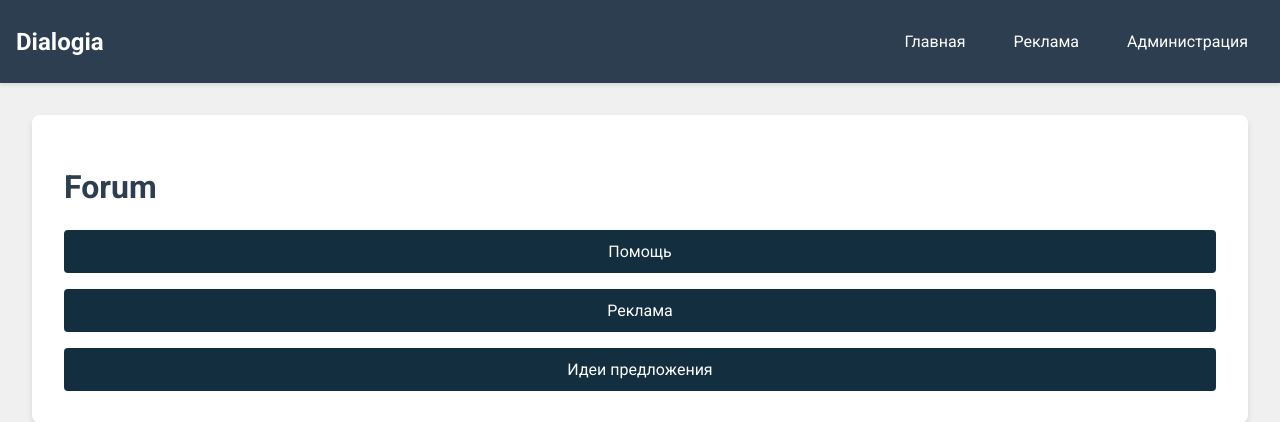
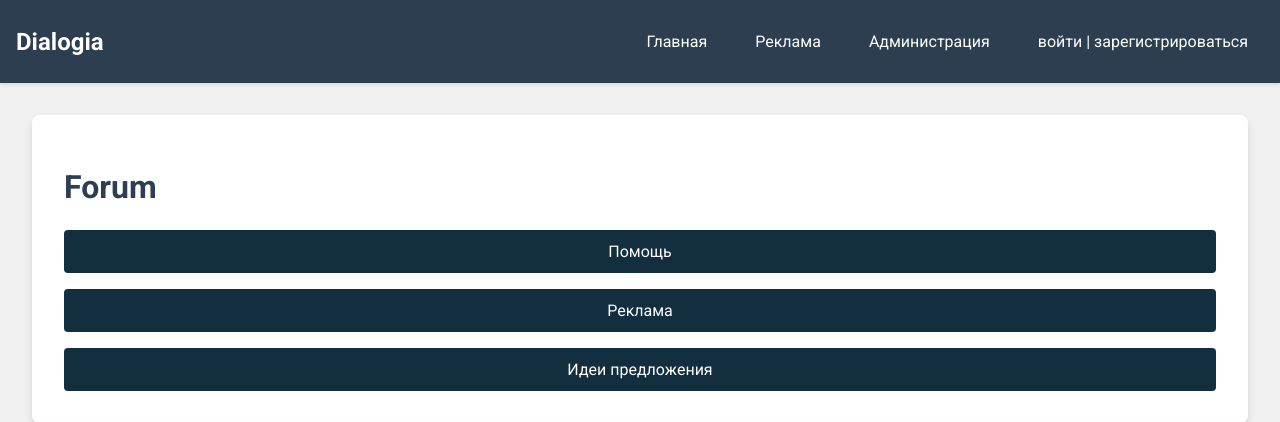
Before and after one commit to RiderMC126/Dialogia, a Flask app: page / in a window 1280 px wide. Shown: the top 422 px of the page. Run offline with Flask 3, Linux system fonts and the light colour scheme.

Commit message:
Add files via upload

```diff
--- a/templates/index.html
+++ b/templates/index.html
@@ -18,6 +18,7 @@
                 <li><a href="#">Главная</a></li>
                 <li><a href="#">Реклама</a></li>
                 <li><a href="#">Администрация</a></li>
+                <li><a href="#">войти | зарегистрироваться</a></li>
             </ul>
         </nav>
     </header>
```
